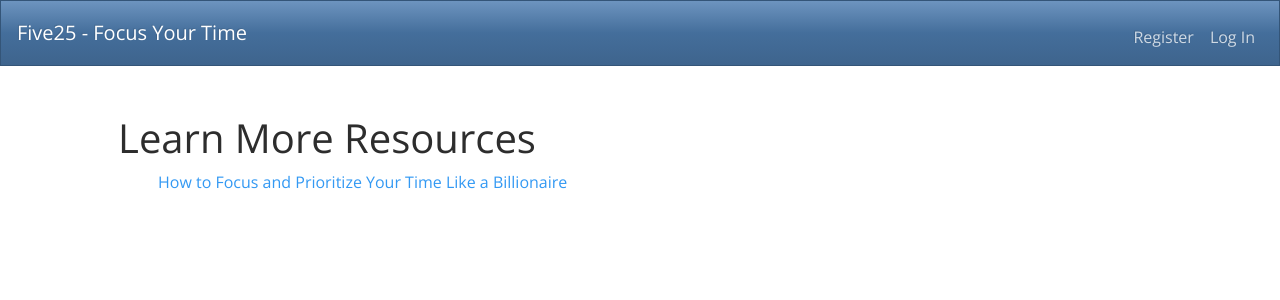
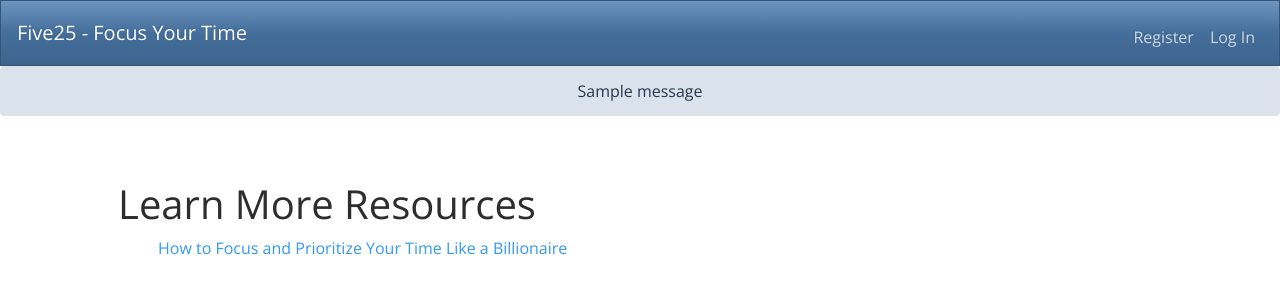
Before and after one commit to alecoad/final-project, a Flask app: page /about in a window 1280 px wide. Shown: the top 300 px of the page. Run offline with Flask 2, Linux system fonts and the light colour scheme; one stand-in notice (Sample message) is shown; some libraries are stand-ins or nearby versions; some web fonts are replaced.

Commit message:
Add message flashing

```diff
--- a/five25/templates/layout.html
+++ b/five25/templates/layout.html
@@ -51,6 +51,14 @@
       </div>
     </nav>
 
+    {% if get_flashed_messages() %}
+      <header>
+        <div class="alert alert-primary border text-center" role="alert">
+          {{ get_flashed_messages() | join(" ") }}
+        </div>
+      </header>
+    {% endif %}
+
     <main class="container p-5">
       {% block main %}{% endblock %}
     </main>
```
